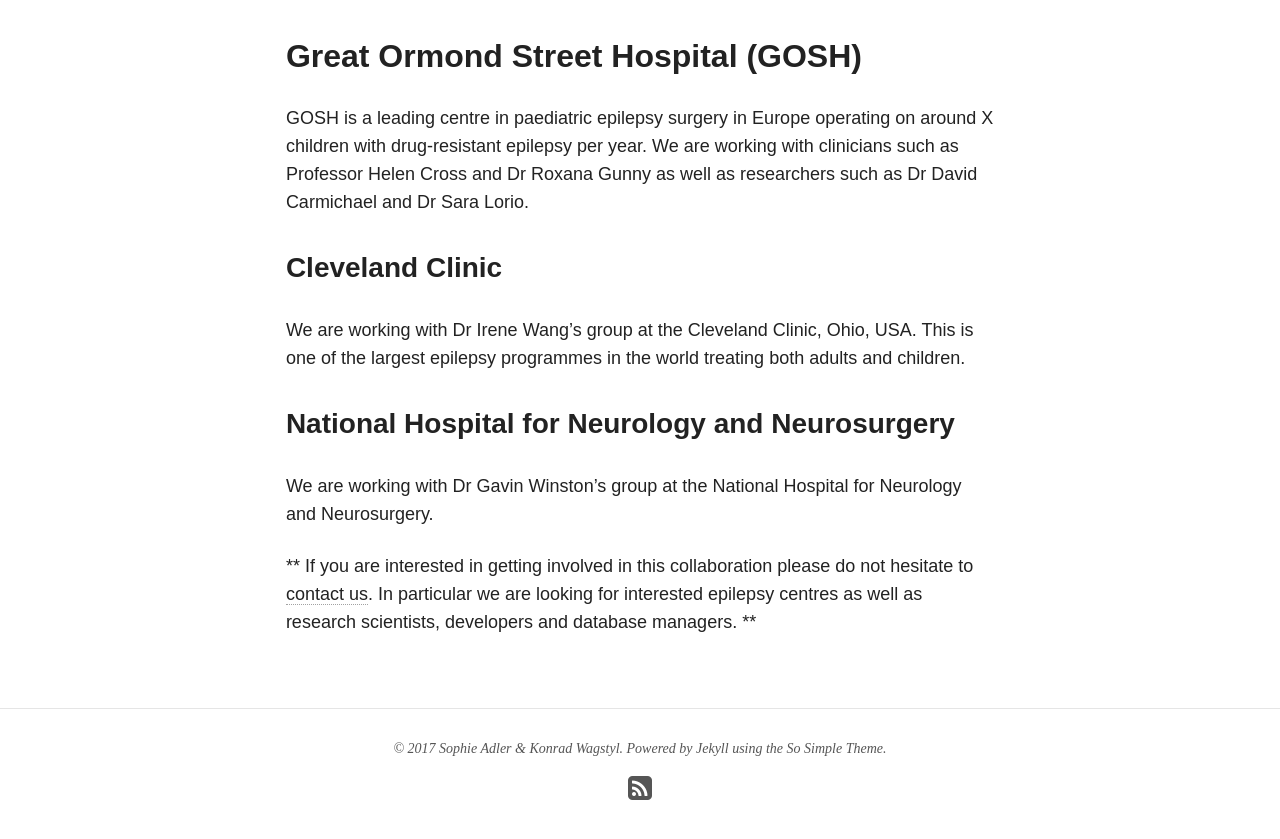
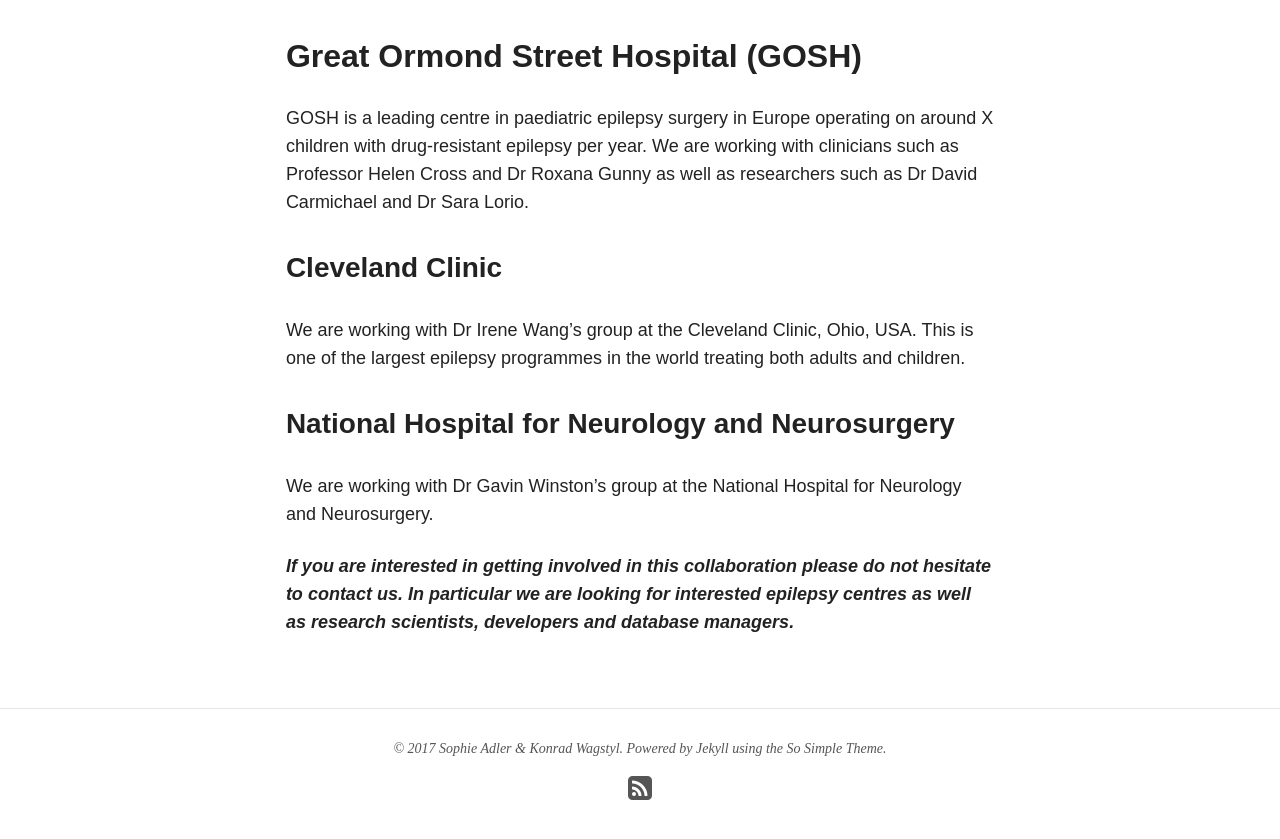
Before and after one commit to MELDProject/MELDProject.github.io, a Jekyll site: the page built from groups/index.md, in a window 1280 px wide and 900 px high, scrolled down 1094 px. Shown: the top 839 px of the window. Built offline with Jekyll 4.4.1, drawn with Linux system fonts in a browser that asks for light colours; nearby versions of some CDN libraries.

```diff
--- a/groups/index.md
+++ b/groups/index.md
@@ -23,4 +23,4 @@
 ### National Hospital for Neurology and Neurosurgery
 We are working with Dr Gavin Winston's group at the National Hospital for Neurology and Neurosurgery.
 
-** If you are interested in getting involved in this collaboration please do not hesitate to [contact us](mailto:MELD.study@gmail.com). In particular we are looking for interested epilepsy centres as well as research scientists, developers and database managers. **
+***If you are interested in getting involved in this collaboration please do not hesitate to [contact us](mailto:MELD.study@gmail.com). In particular we are looking for interested epilepsy centres as well as research scientists, developers and database managers.***
```
